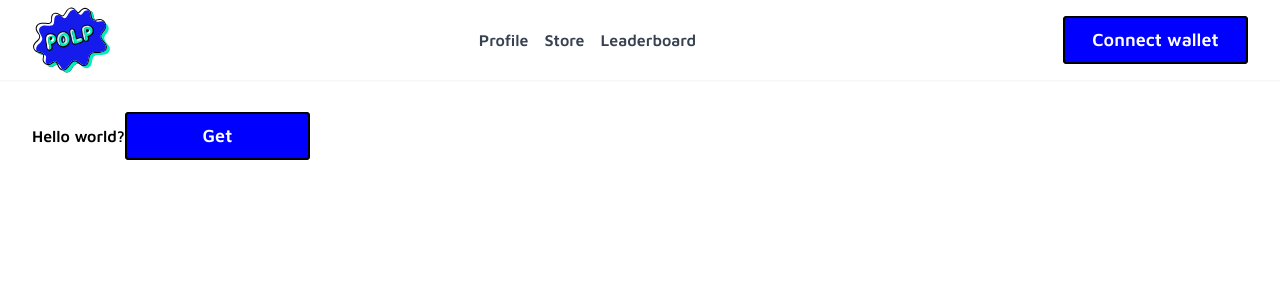
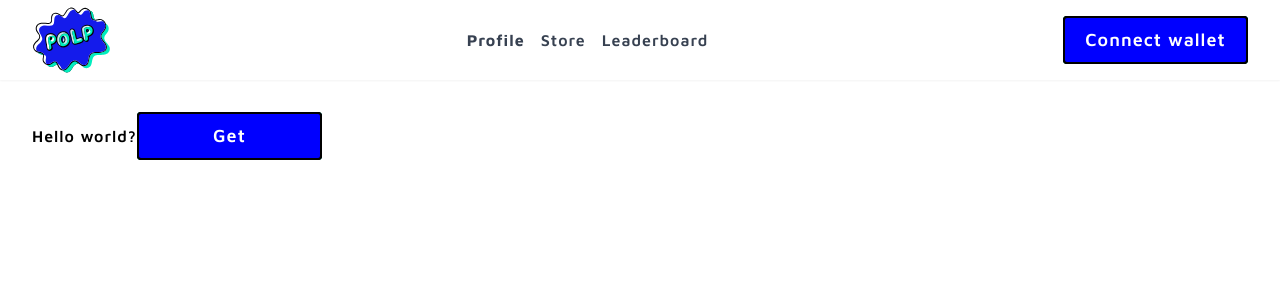
Before and after one commit to Ayushjain2205/proof-of-learning-protocol, a Next.js app: page / in a window 1280 px wide. Shown: the top 300 px of the page. Built offline with nearby package versions, Linux system fonts and the light colour scheme.

Commit message:
Change letter spacing

```diff
--- a/src/components/Layout.tsx
+++ b/src/components/Layout.tsx
@@ -15,8 +15,11 @@ const Layout = ({ children }: { children: React.ReactNode }) => {
               <img src="/images/logo.svg" className="size-[80px]" alt="" />
             </Link>
           </div>
-          <div className="flex items-center space-x-4">
-            <Link href="/profile" className="text-gray-700 hover:text-gray-900">
+          <div className="flex items-center space-x-4 ">
+            <Link
+              href="/profile"
+              className="text-gray-700 hover:text-gray-900 font-bold"
+            >
               Profile
             </Link>
             <Link href="/store" className="text-gray-700 hover:text-gray-900">
--- a/src/styles/globals.css
+++ b/src/styles/globals.css
@@ -4,4 +4,5 @@
 
 html {
   font-family: "Maven Pro", sans-serif;
+  letter-spacing: 1px;
 }
```
